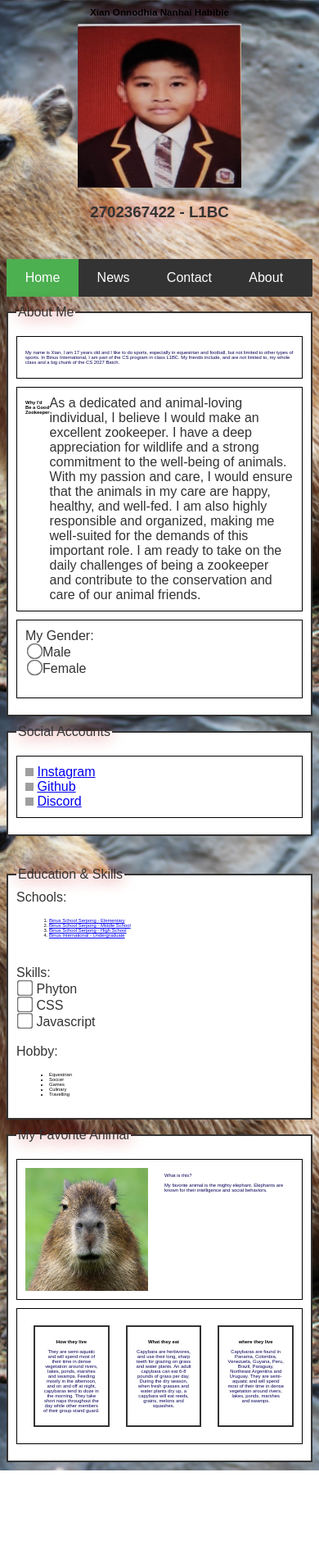
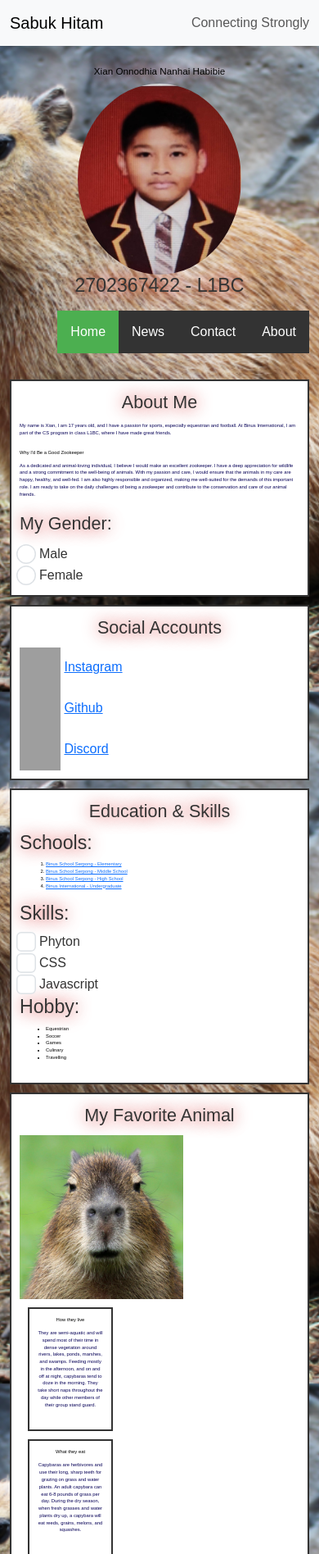
Before and after one commit to Spacemanicarus201/HTML1, a plain HTML site: page index.html in a window 390 px wide. Shown: the top 1896 px of the page at 82% size. Before the commit the page ends 1794 px from the top, so only its background shows below. Drawn offline with nearby package versions, Linux system fonts and the light colour scheme; grey boxes are pictures that could not be loaded; a small style sheet from the web is missing.

Commit message:
Add files via upload

```diff
--- a/index.html
+++ b/index.html
@@ -1,101 +1,114 @@
-<html>
-<center>
+<!DOCTYPE html>
+<html lang="en">
 <head>
+    <meta charset="UTF-8">
+    <meta name="viewport" content="width=device-width, initial-scale=1">
     <title>Xian Portfolio</title>
-       <link rel="stylesheet" type="text/css" href="Styles.css" />
-       <meta name="viewport" content="width=device-width, initial-scale=1">
+    <link rel="stylesheet" href="https://cdn.jsdelivr.net/npm/bootstrap@5.3.2/dist/css/bootstrap.min.css" integrity="sha384-T3c6CoI
+i6uLrA9TneNEoa7RxnatzjcDSCmG1MXxSR1GAsXEV/Dwwykc2MPK8M2HN" crossorigin="anonymous">
+    <link rel="stylesheet" type="text/css" href="Styles.css">
 </head>
 <body>
-
-        <h1>Xian Onnodhia Nanhai Habibie</h1>
-        <img src="WhatsApp Image 2023-09-21 at 17.07.27.jpeg" alt="My Picture" width="200" height="200" title="Hello There">
-        <h3>2702367422 - L1BC</h3>
-</center>
-<body
+    <nav class="navbar navbar-expand-lg navbar-light bg-light">
+        <div class="container">
+            <a class="navbar-brand" href="#">Sabuk Hitam</a>
+            <span class="navbar-text">Connecting Strongly</span>
+        </div>
+    </nav>
+    <div class="container mt-4">
+        <h1 class="text-center">Xian Onnodhia Nanhai Habibie</h1>
+        <div class="text-center">
+            <img src="WhatsApp Image 2023-09-21 at 17.07.27.jpeg" alt="My Picture" class="img-fluid rounded-circle" width="200" height="200" title="Hello There">
+        </div>
+        <h3 class="text-center">2702367422 - L1BC</h3>
+    </div>
     <div class="navbar">
-
+        <div class="container">
             <div class="menu-icon" onclick="toggleMenu()">
                 <div class="bar"></div>
                 <div class="bar"></div>
                 <div class="bar"></div>
             </div>
             <div class="menu">
-            <a href="HTML1.html" class="active">Home</a>
-            <a href="HTML1.html">News</a>
-            <a href="HTML1.html">Contact</a>
-            <a href="HTML1.html">About</a>
+        <a href="HTML1.html" class="active" onclick="confirmNavigation()">Home</a>
+            <a href="HTML1.html" onclick="confirmNavigation()">News</a>
+            <a href="HTML1.html" onclick="confirmNavigation()">Contact</a>
+            <a href="HTML1.html" onclick="confirmNavigation()">About</a>
             </div>
         </div>
-    <script>
-    function toggleMenu() {
-        var x = document.getElementById("myTopnav");
-        if (x.className === "topnav") {
-            x.className += " active-menu";
-        } else {
-            x.className = "topnav";
-        }
-    }
-    </script>
+    </div>
+    <div class="container mt-4">
         <fieldset>
-        <legend>About Me</legend>
-        <div class="box">
-          <p>My name is Xian, I am 17 years old and I like to do sports, especially in equestrian and football, but not limited to other types of sports. In Binus International, I am part of the CS program in class L1BC. My friends include, and are not limited to, my whole class and a big chunk of the CS 2027 Batch.</p>
+            <legend class="text-center">About Me</legend>
+            <div class="row">
+                <div class="col-md-4">
+                    <p>My name is Xian, I am 17 years old, and I have a passion for sports, especially equestrian and football. At Binus International, I am part of the CS program in class L1BC, where I have made great friends.</p>
                 </div>
-        <div class="box">
-
-            <p><h2>Why I'd Be a Good Zookeeper</h2>As a dedicated and animal-loving individual, I believe I would make an excellent zookeeper. I have a deep appreciation for wildlife and a strong commitment to the well-being of animals. With my passion and care, I would ensure that the animals in my care are happy, healthy, and well-fed. I am also highly responsible and organized, making me well-suited for the demands of this important role. I am ready to take on the daily challenges of being a zookeeper and contribute to the conservation and care of our animal friends.</p>
+                <div class="col-md-4">
+                    <h2>Why I'd Be a Good Zookeeper</h2>
+                    <p>As a dedicated and animal-loving individual, I believe I would make an excellent zookeeper. I have a deep appreciation for wildlife and a strong commitment to the well-being of animals. With my passion and care, I would ensure that the animals in my care are happy, healthy, and well-fed. I am also highly responsible and organized, making me well-suited for the demands of this important role. I am ready to take on the daily challenges of being a zookeeper and contribute to the conservation and care of our animal friends.</p>
                 </div>
-        <div class="box" id="gender">
+                <div class="col-md-4">
                     <form>
-          My Gender:<br>
-          <input type="radio" name="gender" id="male">Male<br>
-          <input type="radio" name="gender" id="female">Female
+                        <div class="form-group" id="gender">
+                            <legend>My Gender:</legend>
+                            <div class="form-check">
+                                <input class="form-check-input" type="radio" name="gender" id="male">
+                                <label class="form-check-label" for="male">Male</label>
+                            </div>
+                            <div class="form-check">
+                                <input class="form-check-input" type="radio" name="gender" id="female">
+                                <label class="form-check-label" for="female">Female</label>
+                            </div>
+                        </div>
                     </form>
                 </div>
-      </fieldset>
-
+            </div>
         </fieldset>
         <fieldset>
-        <legend>Social Accounts</legend>
-<div class="box" id="about-me">
-    <div>
-        <img src="https://upload.wikimedia.org/wikipedia/commons/thumb/9/95/Instagram_logo_2022.svg/800px-Instagram_logo_2022.svg.png"  width="10" height="10">
-        </a>
+            <legend class="text-center">Social Accounts</legend>
+            <div class="row">
+                <div class="col-md-4" id="about-me">
+                    <img src="https://upload.wikimedia.org/wikipedia/commons/thumb/9/95/Instagram_logo_2022.svg/800px-Instagram_logo_2022.svg.png" width="50" height="50">
                     <a href="https://www.instagram.com/onobieono12/">Instagram</a>
-        <br>
-        <img src="https://w7.pngwing.com/pngs/914/758/png-transparent-github-social-media-computer-icons-logo-android-github-logo-computer-wallpaper-banner-thumbnail.png"  width="10" height="10">
-        </a>
+                </div>
+                <div class="col-md-4" id="about-me">
+                    <img src="https://w7.pngwing.com/pngs/914/758/png-transparent-github-social-media-computer-icons-logo-android-github-logo-computer-wallpaper-banner-thumbnail.png" width="50" height="50">
                     <a href="https://github.com/Spacemanicarus201/">Github</a>
-        <br>
-        <img src="https://images-eds-ssl.xboxlive.com/image?url=Q_rwcVSTCIytJ0KOzcjWTYl.n38D8jlKWXJx7NRJmQKBAEDCgtTAQ0JS02UoaiwRCHTTX1RAopljdoYpOaNfVf5nBNvbwGfyR5n4DAs0DsOwxSO9puiT_GgKqinHT8HsW8VYeiiuU1IG3jY69EhnsQ--&format=source"  width="10" height="10">
-        </a>
+                </div>
+                <div class="col-md-4" id="about-me">
+                    <img src="https://images-eds-ssl.xboxlive.com/image?url=Q_rwcVSTCIytJ0KOzcjWTYl.n38D8jlKWXJx7NRJmQKBAEDCgtTAQ0JS02UoaiwRCHTTX1RAopljdoYpOaNfVf5nBNvbwGfyR5n4DAs0DsOwxSO9puiT_GgKqinHT8HsW8VYeiiuU1IG3jY69EhnsQ--&format=source" width="50" height="50">
                     <a href="https://discord.com/channels/@me">Discord</a>
                 </div>
             </div>
         </fieldset>
-<br>
         <fieldset>
-    <legend>Education & Skills</legend>
-    <div class="box1" id="about-me">
-<h>Schools:</h>
+            <legend class="text-center">Education & Skills</legend>
+            <div class="row">
+                <div class="col-md-6" id="about-me">
+                    <h3>Schools:</h3>
                     <ol>
-     <li><a href="https://www.instagram.com/onobieono12/">Binus School Serpong - Elementary</a> </li>
+                        <li><a href="https://www.instagram.com/onobieono12/">Binus School Serpong - Elementary</a></li>
                         <li><a href="https://www.instagram.com/onobieono12/">Binus School Serpong - Middle School</a></li>
                         <li><a href="https://www.instagram.com/onobieono12/">Binus School Serpong - High School</a></li>
                         <li><a href="https://www.instagram.com/onobieono12/">Binus International - Undergraduate</a></li>
                     </ol>
-    <br>
-   <h>Skills:</h>
-   <br>
-    <input type="checkbox" id="Language1" name="Language1" value="Phyton">
-    <label for="language1"> Phyton</label><br>
-    <input type="checkbox" id="Language2" name="Language2" value="CSS">
-    <label for="Language2"> CSS </label><br>
-    <input type="checkbox" id="Langage3" name="Language3" value="Javascript">
-    <label for="Language3"> Javascript</label><br>
-
-    <br>
-    <h>Hobby:</h>
+                </div>
+                <div class="col-md-6" id="about-me">
+                    <h3>Skills:</h3>
+                    <div class="form-check">
+                        <input class="form-check-input" type="checkbox" id="Language1" name="Language1" value="Phyton">
+                        <label class="form-check-label" for="Language1">Phyton</label>
+                    </div>
+                    <div class="form-check">
+                        <input class="form-check-input" type="checkbox" id="Language2" name="Language2" value="CSS">
+                        <label class="form-check-label" for="Language2">CSS</label>
+                    </div>
+                    <div class="form-check">
+                        <input class="form-check-input" type="checkbox" id="Language3" name="Language3" value="Javascript">
+                        <label class="form-check-label" for="Language3">Javascript</label>
+                    </div>
+                    <h3>Hobby:</h3>
                     <ul>
                         <li>Equestrian</li>
                         <li>Soccer</li>
@@ -104,32 +117,47 @@
                         <li>Travelling</li>
                     </ul>
                 </div>
+            </div>
         </fieldset>
         <fieldset>
-    <legend>My Favorite Animal</legend>
-    <div class="box" id="favorite-animal">
-        <img src="capybara-square-1.jpg.optimal.jpg" width="200" height="150">
-        <div class="animal-description">
-            <p>What is this?</p>
-            <p>My favorite animal is the mighty elephant. Elephants are known for their intelligence and social behaviors.</p>
+            <legend class="text-center">My Favorite Animal</legend>
+            <div class="row">
+                <div class="col-md-4" id="favorite-animal">
+                    <img src="capybara-square-1.jpg.optimal.jpg" class="img-fluid" width="200" height="150">
                 </div>
-    </div>
-
-    <div class="box" id="custom-content">
+                <div class="col-md-8" id="custom-content">
                     <div class="custom-box">
                         <h2>How they live</h2>
-            <p>They are semi-aquatic and will spend most of their time in dense vegetation around rivers, lakes, ponds, marshes and swamps. Feeding mostly in the afternoon, and on and off at night, capybaras tend to doze in the morning. They take short naps throughout the day while other members of their group stand guard.</p>
+                        <p>They are semi-aquatic and will spend most of their time in dense vegetation around rivers, lakes, ponds, marshes, and swamps. Feeding mostly in the afternoon, and on and off at night, capybaras tend to doze in the morning. They take short naps throughout the day while other members of their group stand guard.</p>
                     </div>
                     <div class="custom-box">
                         <h2>What they eat</h2>
-            <p>Capybara are herbivores, and use their long, sharp teeth for grazing on grass and water plants. An adult capybara can eat 6-8 pounds of grass per day. During the dry season, when fresh grasses and water plants dry up, a capybara will eat reeds, grains, melons and squashes.</p>
+                        <p>Capybaras are herbivores and use their long, sharp teeth for grazing on grass and water plants. An adult capybara can eat 6-8 pounds of grass per day. During the dry season, when fresh grasses and water plants dry up, a capybara will eat reeds, grains, melons, and squashes.</p>
                     </div>
                     <div class="custom-box">
                         <h2>where they live</h2>
-            <p>Capybaras are found in Panama, Colombia, Venezuela, Guyana, Peru, Brazil, Paraguay, Northeast Argentina and Uruguay. They are semi-aquatic and will spend most of their time in dense vegetation around rivers, lakes, ponds, marshes and swamps.</p>
+                        <p>Capybaras are found in Panama, Colombia, Venezuela, Guyana, Peru, Brazil, Paraguay, Northeast Argentina, and Uruguay. They are semi-aquatic and will spend most of their time in dense vegetation around rivers, lakes, ponds, marshes, and swamps.</p>
+                    </div>
                 </div>
             </div>
         </fieldset>
+    </div>
+    <script>
+         function confirmNavigation() {
+
+        var userConfirmation = confirm("Are you sure you want to navigate to this page?");
+
+
+        return userConfirmation;
+         }
+        function toggleMenu() {
+            var x = document.querySelector(".navbar");
+            if (x.style.display === "block" || x.style.display === "") {
+                x.style.display = "none";
+            } else {
+                x.style.display = "block";
+            }
+        }
+    </script>
 </body>
-
 </html>
```
Also changed, not shown: HTML1.html (+35 -12 lines). Lines whose indentation alone changed are shown as unchanged.
